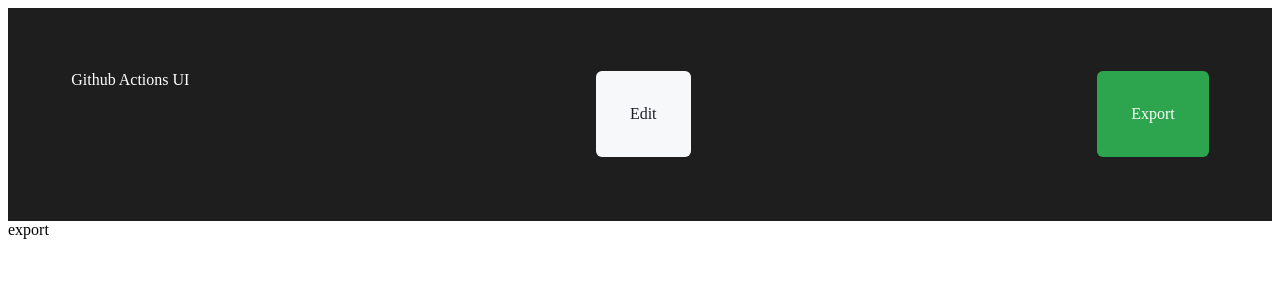
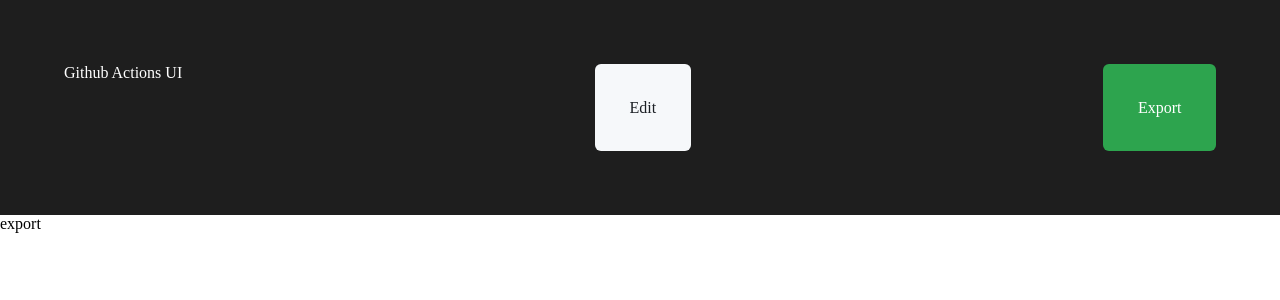
Before and after one commit to selfint/github-actions-gui, a SvelteKit app: page /export in a window 1280 px wide. Shown: the top 300 px of the page. Built offline with nearby package versions, Linux system fonts and the light colour scheme.

Commit message:
remove navbar margin

```diff
--- a/src/routes/+layout.svelte
+++ b/src/routes/+layout.svelte
@@ -9,3 +9,10 @@
 <NavBar />
 
 <slot />
+
+<style>
+	:global(*) {
+		margin: 0;
+		padding: 0;
+	}
+</style>
```
